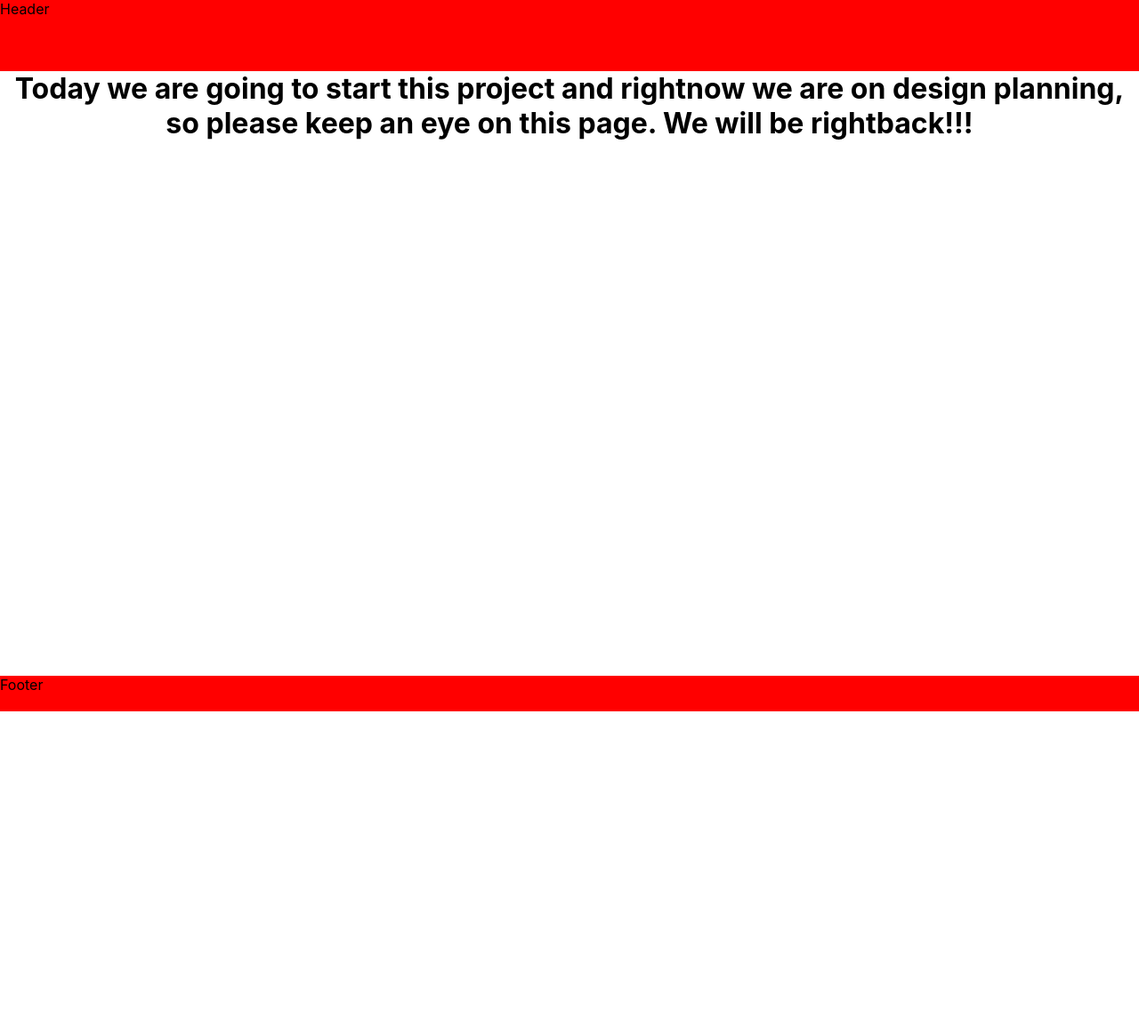
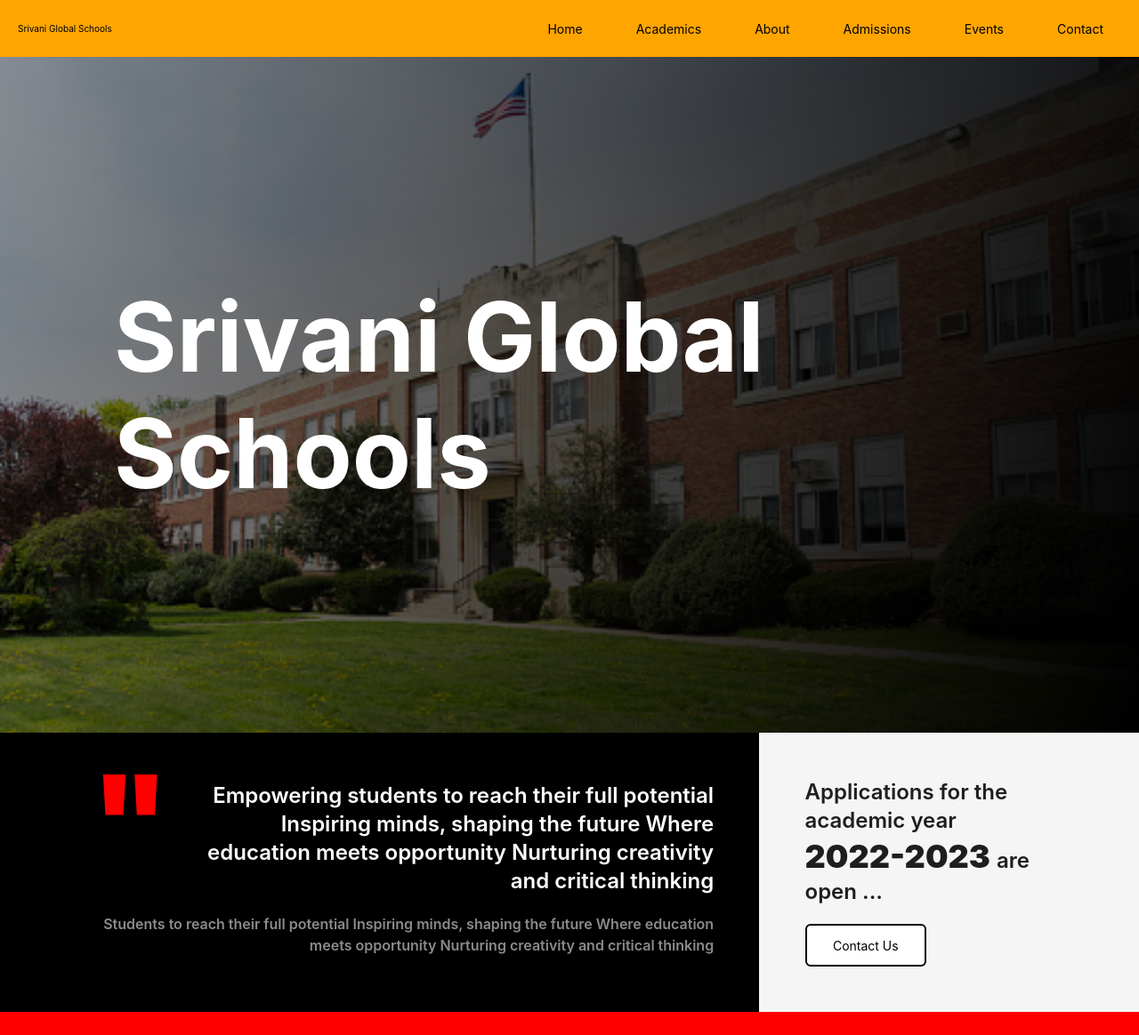
Before and after one commit to rajusirigineedi/svnglobalschools, a React (Create React App) app: page / in a window 1280 px wide. Shown: the whole page at 89% size. Before the commit the page ends 800 px from the top, so only its background shows below. Built offline with nearby package versions, Linux system fonts and the light colour scheme.

Commit message:
🛠 Add first section in home

```diff
--- a/package.json
+++ b/package.json
@@ -3,12 +3,10 @@
   "version": "0.1.0",
   "private": true,
   "dependencies": {
-    "@emotion/react": "^11.10.5",
-    "@emotion/styled": "^11.10.5",
-    "@mui/material": "^5.11.2",
     "@testing-library/jest-dom": "^5.16.5",
     "@testing-library/react": "^13.4.0",
     "@testing-library/user-event": "^13.5.0",
+    "antd": "^5.1.2",
     "react": "^18.2.0",
     "react-dom": "^18.2.0",
     "react-router-dom": "^6.6.1",
--- /dev/null
+++ b/src/components/Common/OutlineButton.tsx
@@ -0,0 +1,6 @@
+import { Button } from "antd";
+import React from "react";
+
+export default function OutlineButton(props) {
+  return <Button>{props.text}</Button>;
+}
--- /dev/null
+++ b/src/components/Common/index.ts
@@ -0,0 +1 @@
+export * from "./OutlineButton";
--- a/src/components/Header/Header.jsx
+++ b/src/components/Header/Header.jsx
@@ -1,8 +1,20 @@
-import React from "react"
+import React from "react";
 import classes from "./header.module.css";
 
 export const Header = () => {
-    return <div className={classes["header"]}>
-        Header
+  return (
+    <div className={classes["header"]}>
+      <div>Srivani Global Schools</div>
+      <div>
+        <ul>
+          <li>Home</li>
+          <li>Academics</li>
+          <li>About</li>
+          <li>Admissions</li>
+          <li>Events</li>
+          <li>Contact</li>
+        </ul>
+      </div>
     </div>
-}
+  );
+};
--- a/src/components/Header/header.module.css
+++ b/src/components/Header/header.module.css
@@ -1,5 +1,21 @@
 .header {
   width: 100%;
-  height: 10vh;
-  background-color: red;
+  height: 8vh;
+  display: flex;
+  justify-content: space-between;
+  align-items: center;
+  padding: 0 2rem;
+  background-color: var(--primary-color);
 }
+
+.header ul {
+  display: flex;
+  gap: 2rem;
+  align-items: center;
+}
+
+.header ul li {
+  list-style: none;
+  padding: 1rem 2rem;
+  font-size: 1.4rem;
+}
--- a/src/index.css
+++ b/src/index.css
@@ -12,8 +12,17 @@ code {
     monospace;
 }
 
+html {
+  font-size: 62.5%;
+}
+
 * {
   margin: 0px;
   padding: 0px;
   box-sizing: border-box;
 }
+
+:root {
+  --primary-color: orange;
+  --secondary-color: yellow;
+}
--- a/src/pages/Home.jsx
+++ b/src/pages/Home.jsx
@@ -1,12 +1,60 @@
-import { Box } from "@mui/material";
-import "../styles/home.css";
+import { Button, Col, Row, Space, Typography } from "antd";
+import classes from "../styles/home.module.css";
 
+const { Title } = Typography;
 export const Home = () => {
   return (
-    <>
-      {/* Dont pick this page right now we'll think about it later */}
-      <center><h1>Today we are going to start this project and rightnow we are on design planning, so please keep an eye on this page.
-      We will be rightback!!!</h1></center>
-    </>
+    <div>
+      <section className={classes["intro-container"]}>
+        <h1 className={classes["school-title"]}>Srivani Global Schools</h1>
+      </section>
+      <section className={classes["caurosel-container"]}>
+        <Row style={{ height: "100%" }}>
+          <Col
+            xs={24}
+            sm={24}
+            md={16}
+            lg={16}
+            xl={16}
+            className={classes["important-news"]}
+          >
+            <Space direction="vertical">
+              <Space>
+                <span className={classes["blockquote-big"]}>"</span>
+                <Title level={3} style={{ color: "white" }}>
+                  Empowering students to reach their full potential Inspiring
+                  minds, shaping the future Where education meets opportunity
+                  Nurturing creativity and critical thinking
+                </Title>
+              </Space>
+              <Title level={5} style={{ color: "rgb(139, 139, 139)" }}>
+                Students to reach their full potential Inspiring minds, shaping
+                the future Where education meets opportunity Nurturing
+                creativity and critical thinking
+              </Title>
+            </Space>
+          </Col>
+          <Col
+            xs={24}
+            sm={24}
+            md={8}
+            lg={8}
+            xl={8}
+            className={classes["application-notifications"]}
+          >
+            <Space direction="vertical">
+              <Title level={3}>
+                Applications for the academic year{" "}
+                <span style={{ fontWeight: "900", fontSize: "3.6rem" }}>
+                  2022-2023{" "}
+                </span>{" "}
+                are open ...
+              </Title>
+              <Button className={classes["outline-button"]}>Contact Us</Button>
+            </Space>
+          </Col>
+        </Row>
+      </section>
+    </div>
   );
 };
--- /dev/null
+++ b/src/styles/home.module.css
@@ -0,0 +1,61 @@
+.intro-container {
+  width: 100%;
+  height: 76rem;
+  display: grid;
+  place-items: center;
+  padding: 10%;
+  background: linear-gradient(105deg, rgba(0, 0, 0, 0.4), rgba(0, 0, 0, 1)),
+    url(../../public/landingImage.jpg);
+  background-size: cover;
+  background-position: center;
+}
+
+.school-title {
+  font-size: 10.8rem;
+  font-weight: bold;
+  color: white;
+}
+
+.caurosel-container {
+  height: 30rem;
+  width: 100%;
+  background-color: aqua;
+}
+
+.important-news {
+  background-color: black;
+  color: whitesmoke;
+  padding-right: 4%;
+  padding-left: 8%;
+  padding-top: 4%;
+  padding-bottom: 4%;
+  display: grid;
+  text-align: end;
+  place-items: center;
+}
+
+.application-notifications {
+  background-color: whitesmoke;
+  color: black;
+  padding-right: 8%;
+  padding-left: 4%;
+  padding-top: 4%;
+  padding-bottom: 4%;
+  display: grid;
+  place-items: center;
+}
+
+.outline-button {
+  border: 2px solid black;
+  color: black;
+  width: 50%;
+  padding: 1rem;
+  height: 4.8rem;
+}
+
+.blockquote-big {
+  font-weight: 900;
+  font-size: 14rem;
+  line-height: 0;
+  color: red;
+}
```
Also changed, not shown: public/landingImage.jpg (added), 1 other file (tests, documents, lock files or other folders).
